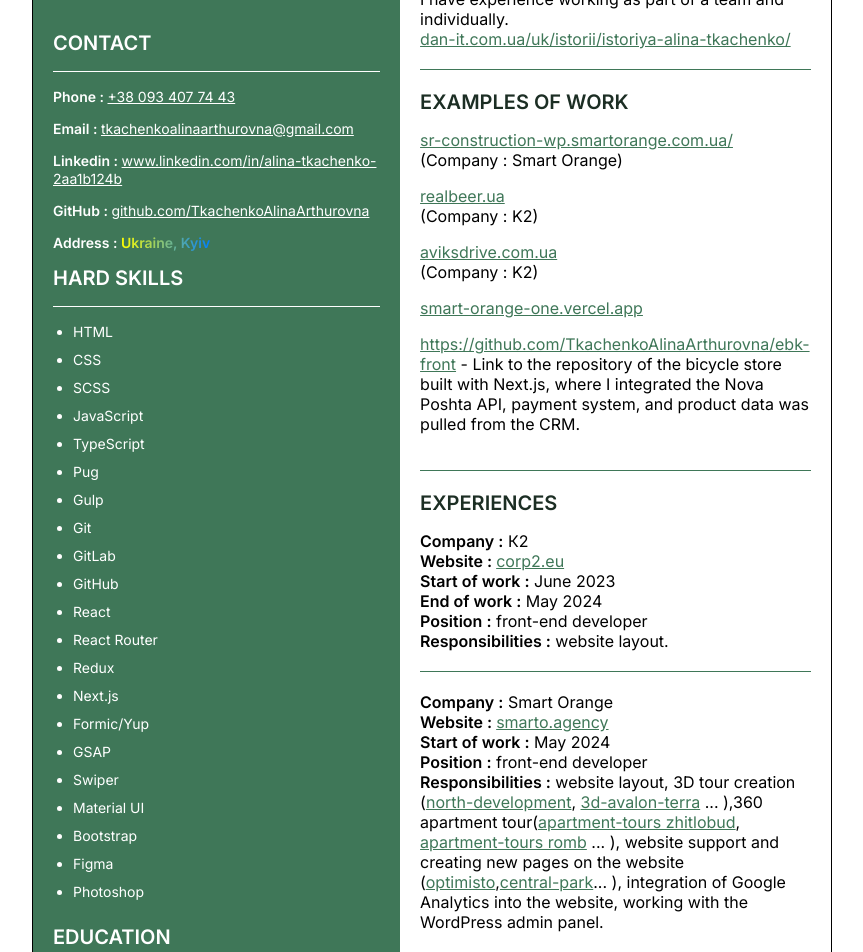
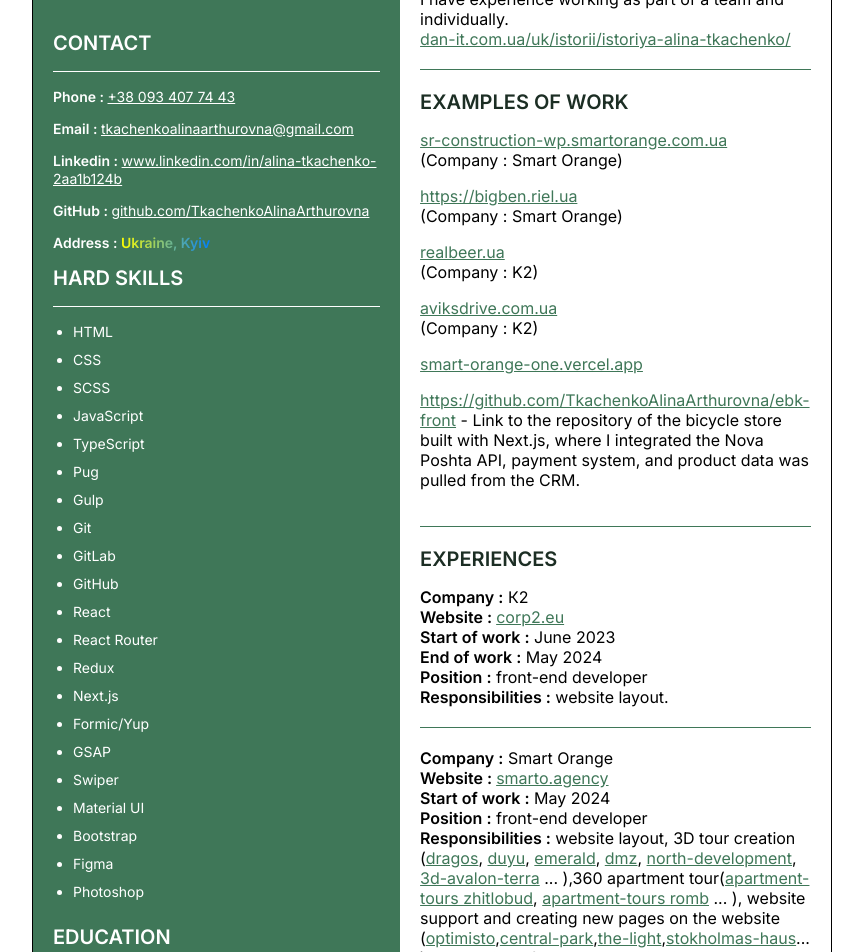
Before and after one commit to TkachenkoAlinaArthurovna/resume, a Next.js app: page / in a window 1280 px wide. Shown: the part 340-1292 px from the top of the page, without its empty margins (208-1071 px from the left). Built offline with nearby package versions, Linux system fonts and the light colour scheme.

Commit message:
added sites

```diff
--- a/src/app/components/MainBlock/MainBlock.js
+++ b/src/app/components/MainBlock/MainBlock.js
@@ -38,7 +38,13 @@
             href={"https://sr-construction-wp.smartorange.com.ua/"}
             target="_blank"
           >
-            sr-construction-wp.smartorange.com.ua/
+            sr-construction-wp.smartorange.com.ua
+          </Link>
+          <div>(Company : Smart Orange)</div>
+        </div>
+        <div className={styles.main_block__wrapper_link}>
+          <Link href={"https://bigben.riel.ua/"} target="_blank">
+            https://bigben.riel.ua
           </Link>
           <div>(Company : Smart Orange)</div>
         </div>
@@ -115,7 +121,41 @@
           <span>Responsibilities :</span> website layout, 3D tour creation (
           <Link
             href={
-              "https://north-development.smartorange.com.ua/3d/?&type=genplan&favourites="
+              "https://dragos-wp.smarto.agency/3d/?&currency=USD&favourites=&type=genplan"
+            }
+            target="_blank"
+          >
+            dragos
+          </Link>
+          ,{" "}
+          <Link
+            href={
+              "https://duyu-wp.smarto.agency/3d/?&currency=USD&favourites=&type=genplan"
+            }
+            target="_blank"
+          >
+            duyu
+          </Link>
+          ,{" "}
+          <Link
+            href={
+              "https://emerald-wp.smarto.com.ua/3d/?&currency=USD&favourites=&type=genplan&fil_area_max=229.7"
+            }
+            target="_blank"
+          >
+            emerald
+          </Link>
+          ,{" "}
+          <Link
+            href={"https://dmz-wp.smarto.agency/3d/?&favourites=&type=genplan"}
+            target="_blank"
+          >
+            dmz
+          </Link>
+          ,{" "}
+          <Link
+            href={
+              "https://north-duyu-wp.smarto.agency/3d/?&currency=USD&favourites=&type=genplan"
             }
             target="_blank"
           >
@@ -154,6 +194,14 @@
           <Link href={"https://www.central-park.vn.ua/"} target="_blank">
             central-park
           </Link>
+          ,
+          <Link href={"https://the-light.com.ua/"} target="_blank">
+            the-light
+          </Link>
+          ,
+          <Link href={"https://st26.lv/"} target="_blank">
+            stokholmas-haus
+          </Link>
           ... ), integration of Google Analytics into the website, working with
           the WordPress admin panel.
         </div>
```
